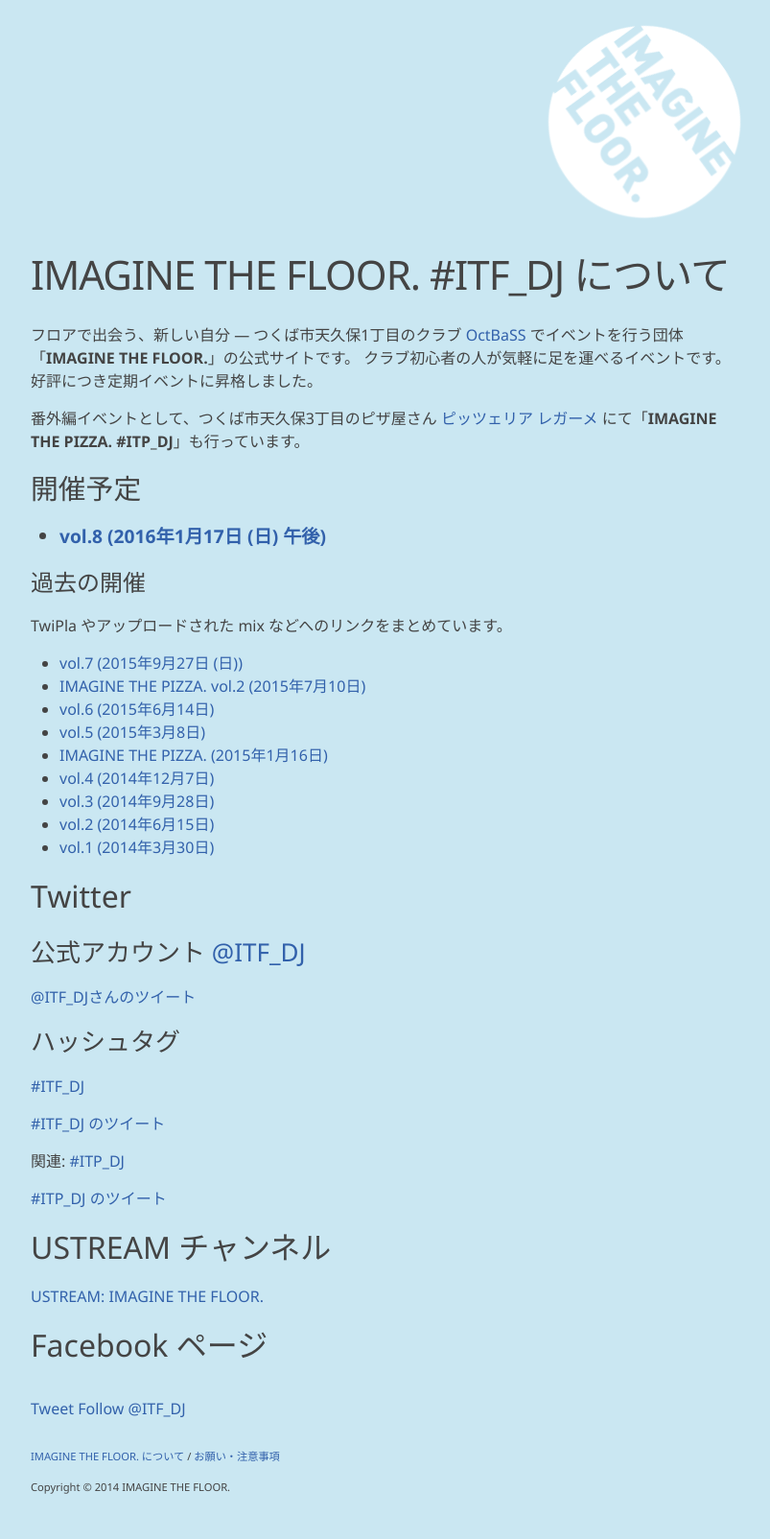
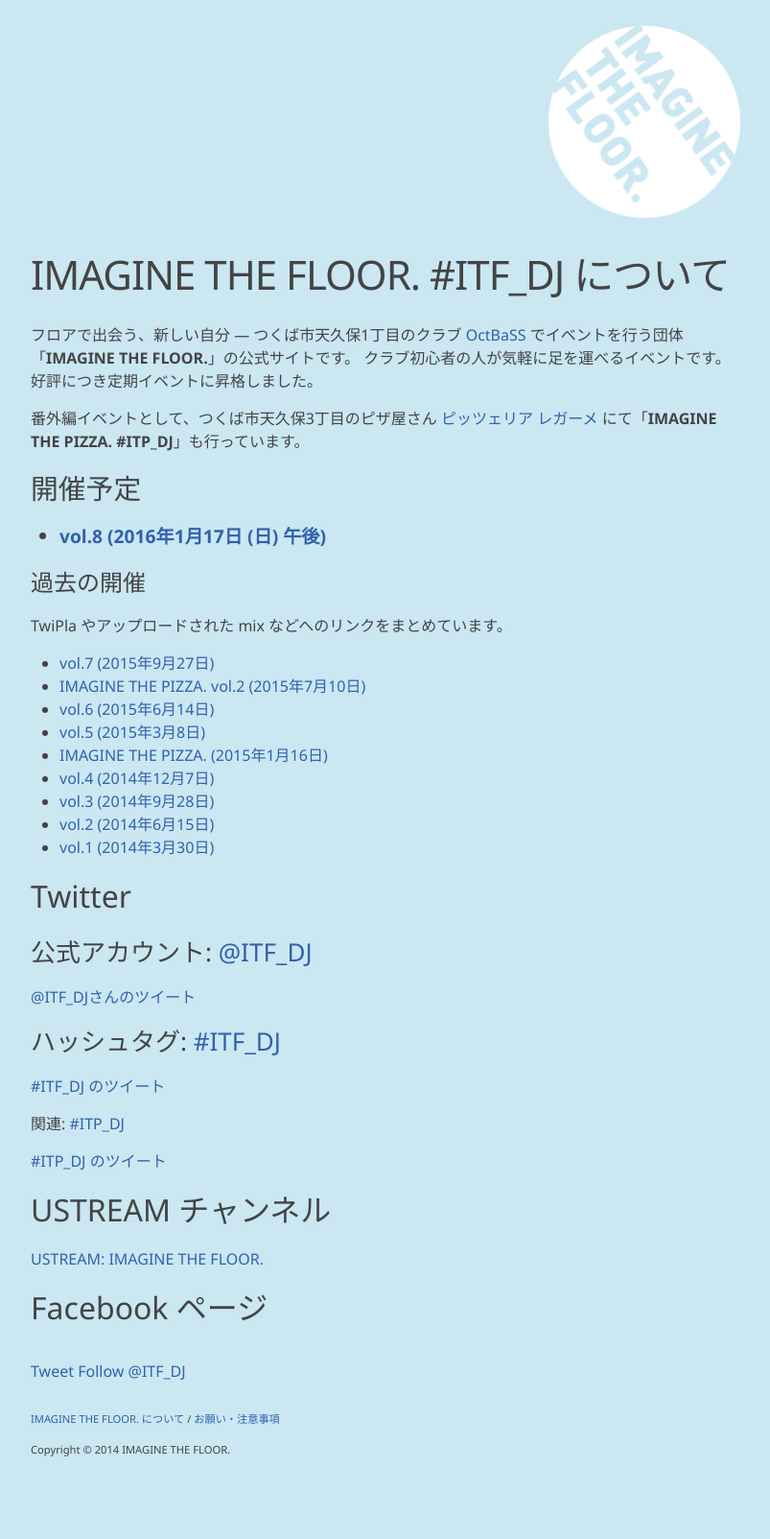
Before and after one commit to ITFDJ/itfdj.github.io, a Jekyll site: the page built from about.md, in a window 1280 px wide. Shown: the whole page at 96% size, without its empty margins (238-1041 px from the left). Built offline with Jekyll 4.4.1, drawn with Linux system fonts in a browser that asks for light colours; comment, search, counter and statistics services are not loaded; after the commit the page ends 1565 px from its top, so only the background shows below that.

Commit message:
small fixes

```diff
--- a/about.md
+++ b/about.md
@@ -8,8 +8,6 @@
 クラブ初心者の人が気軽に足を運べるイベントです。好評につき定期イベントに昇格しました。
 
 番外編イベントとして、つくば市天久保3丁目のピザ屋さん [ピッツェリア レガーメ](http://www.pizzerialegame.com/) にて「**IMAGINE THE PIZZA. #ITP_DJ**」も行っています。
-
-
 
 <div class="upcoming" markdown="1">
 
@@ -25,7 +23,7 @@
 
 TwiPla やアップロードされた mix などへのリンクをまとめています。
 
-- [vol.7 (2015年9月27日 (日))](/archives/vol_7.html)
+- [vol.7 (2015年9月27日)](/archives/vol_7.html)
 - [IMAGINE THE PIZZA. vol.2 (2015年7月10日)](/archives/itp_dj/vol_2.html)
 - [vol.6 (2015年6月14日)](/archives/vol_6.html)
 - [vol.5 (2015年3月8日)](/archives/vol_5.html)
@@ -39,13 +37,11 @@
 
 ## Twitter
 
-### 公式アカウント [@ITF_DJ](https://twitter.com/ITF_DJ)
+### 公式アカウント: [@ITF_DJ](https://twitter.com/ITF_DJ)
 
 <a class="twitter-timeline" href="https://twitter.com/ITF_DJ" data-widget-id="574970988124762112">@ITF_DJさんのツイート</a>
 
-### ハッシュタグ
-
-[#ITF_DJ](https://twitter.com/search?q=%23ITF_DJ)
+### ハッシュタグ: [#ITF_DJ](https://twitter.com/search?q=%23ITF_DJ)
 
 <a class="twitter-timeline" href="https://twitter.com/hashtag/ITF_DJ" data-widget-id="574971387170852864">#ITF_DJ のツイート</a>
 
```
